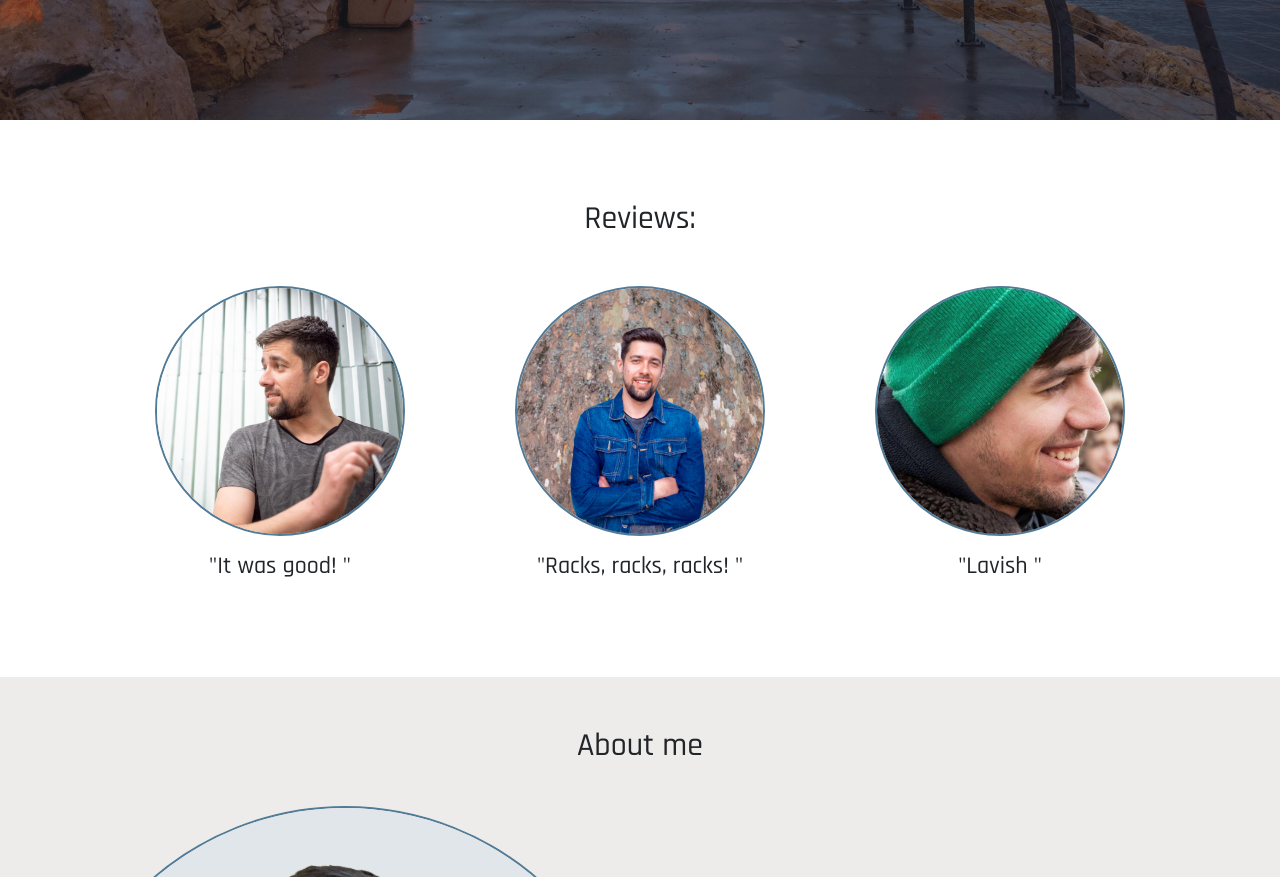
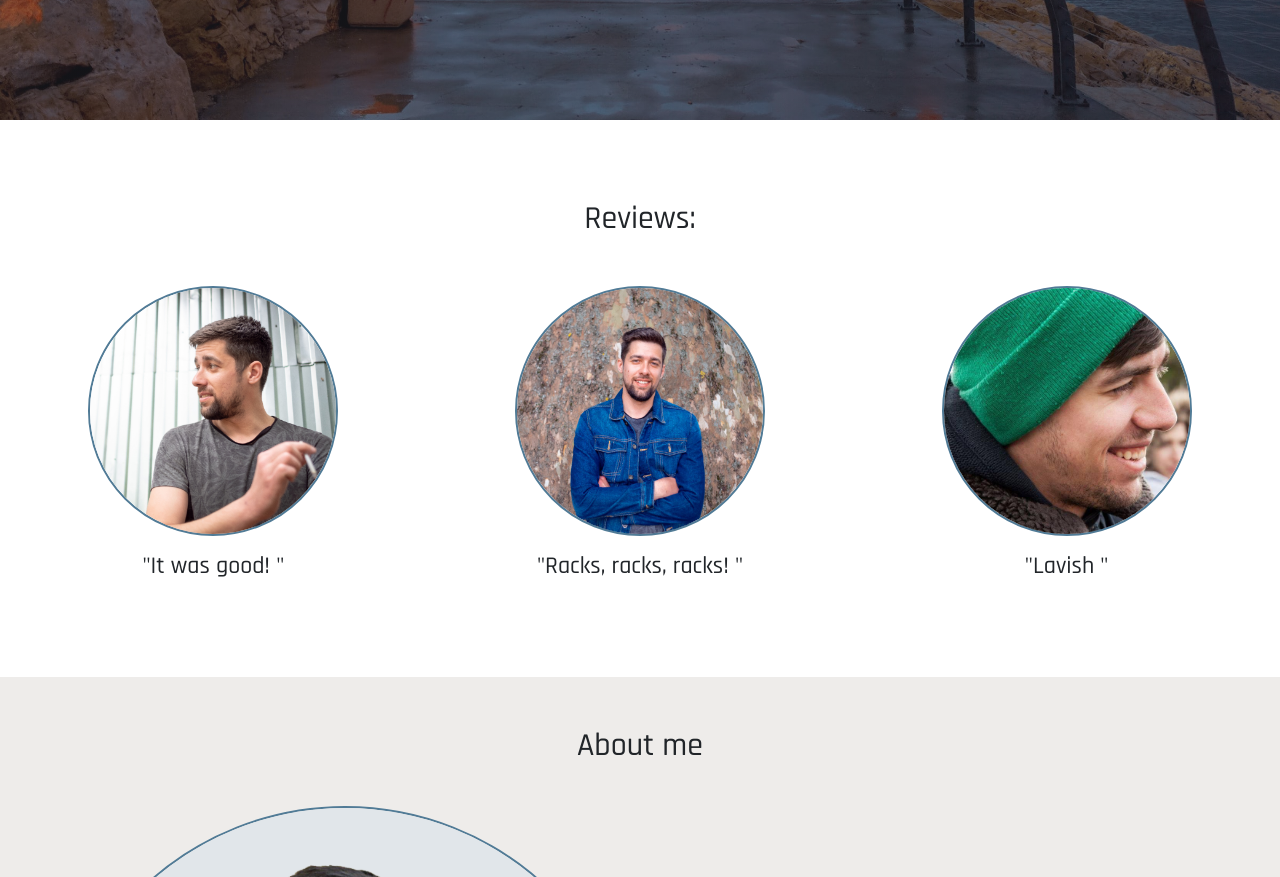
Before and after one commit to Igor432/bootstrap, a plain HTML site: page index.html in a window 1280 px wide. Shown: the part 680-1557 px from the top of the page. Drawn offline with nearby package versions, Linux system fonts and the light colour scheme; a web font is replaced by a local one.

Commit message:
Update style.css

```diff
--- a/style.css
+++ b/style.css
@@ -169,6 +169,12 @@ footer {
 
 .image-container {
   margin-bottom: 80px;
+
+}
+
+#reviews {
+    padding-left: 0px !important;
+    padding-right: 0px !important;
 }
 
 .about-container {
```
